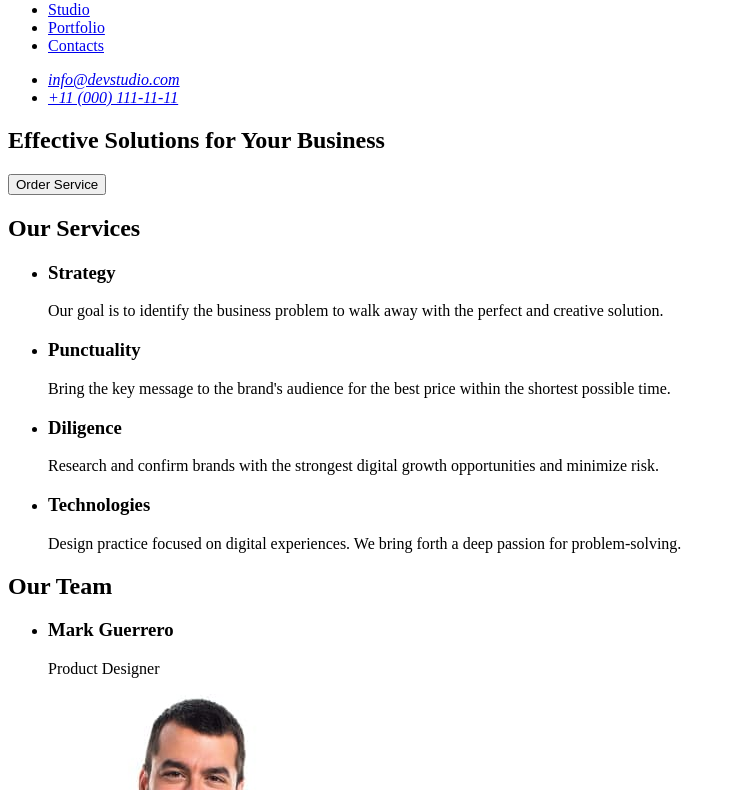
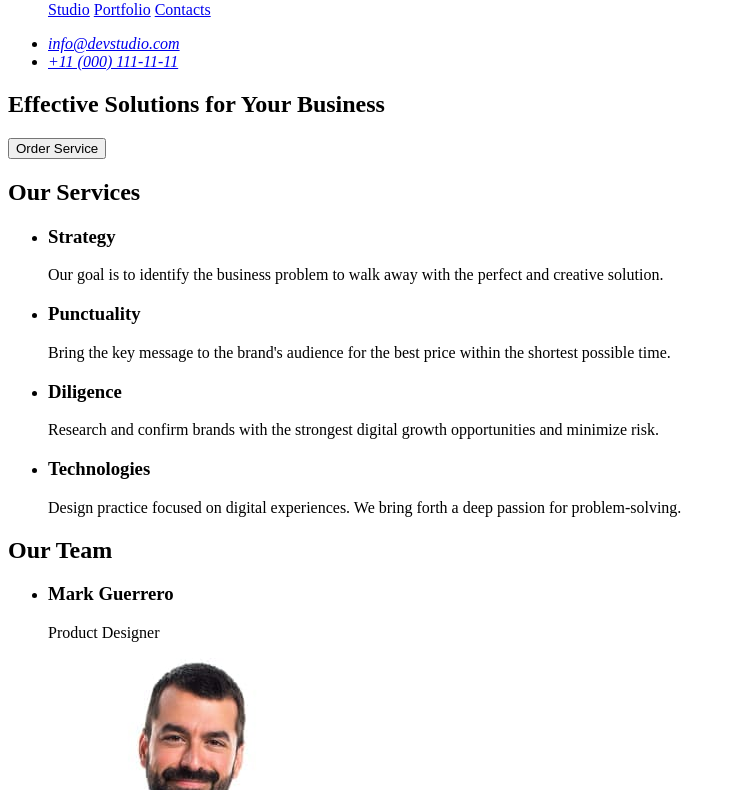
Before and after one commit to sofiakurylova/goit-markup-hw-01, a plain HTML site: page index.html in a window 1280 px wide. Shown: the part 41-831 px from the top of the page, without its empty margins (0-736 px from the left). Drawn offline with Linux system fonts and the light colour scheme.

Commit message:
index.html

```diff
--- a/index.html
+++ b/index.html
@@ -8,13 +8,13 @@
   <body>
     <header>
       <div class="logo">
-        <a href="index.html" class="logo-text">WebStudio</a>
+        <a href="iWebStudio">WebStudio</a>
       </div>
       <nav class="nav">
         <ul class="nav-menu">
-          <li class="nav-item"><a href="#" class="nav-link">Studio</a></li>
-          <li class="nav-item"><a href="#" class="nav-link">Portfolio</a></li>
-          <li class="nav-item"><a href="#" class="nav-link">Contacts</a></li>
+          <a href="#" class="nav-link">Studio</a>
+          <a href="#" class="nav-link">Portfolio</a>
+          <a href="#" class="nav-link">Contacts</a>
         </ul>
       </nav>
 
```
